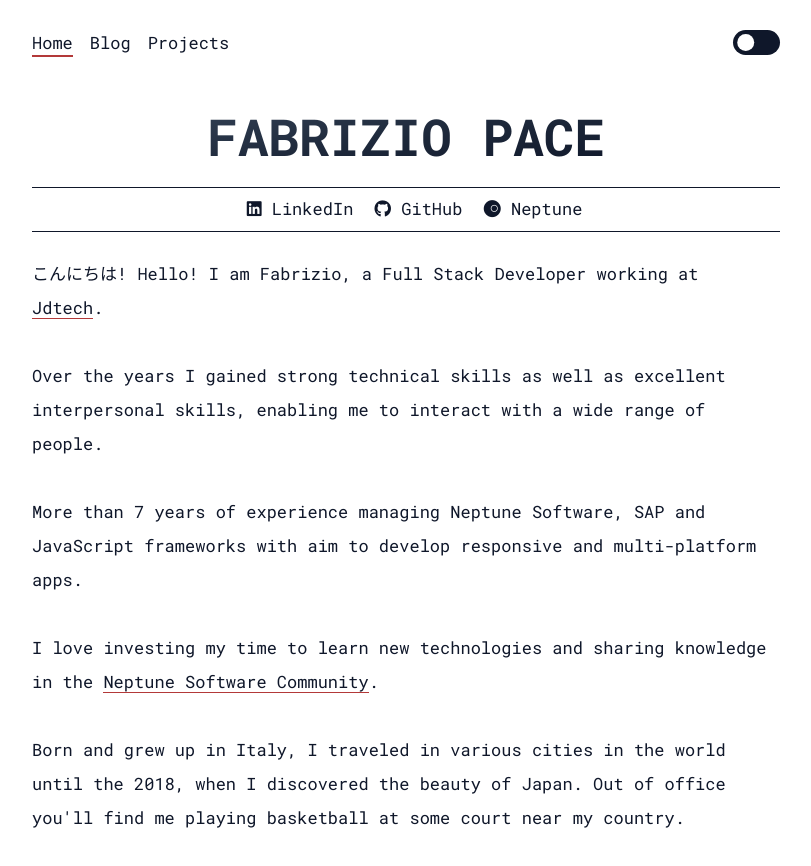
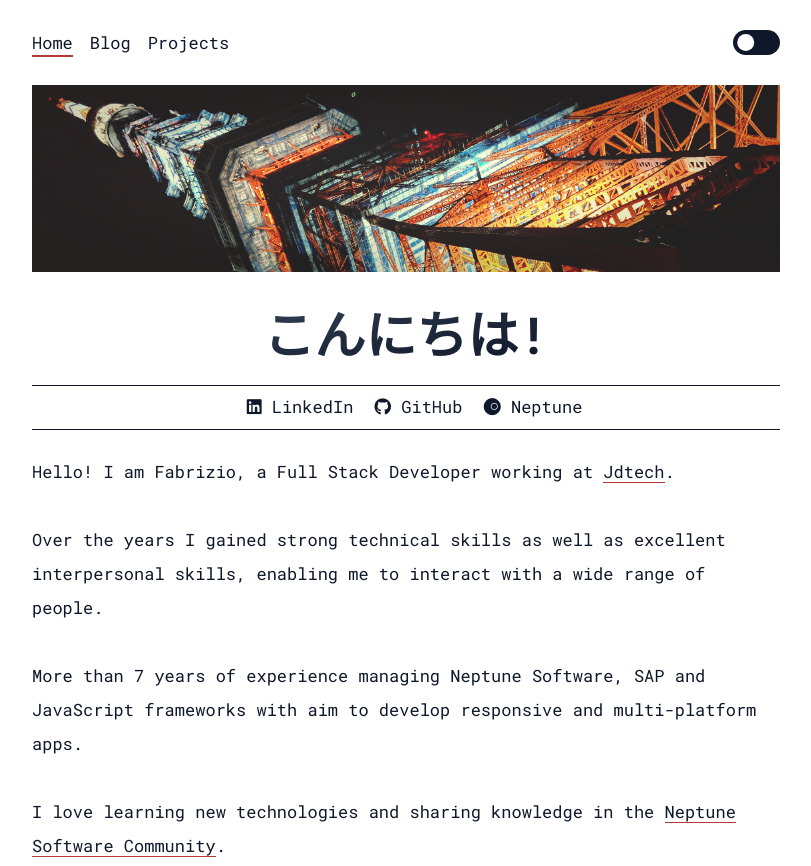
Before and after one commit to fabriziopace/fabriziopace.dev, an Astro site: page / in a window 1280 px wide. Shown: the top 866 px of the page, without its empty margins (234-1045 px from the left). Built offline with nearby package versions, Linux system fonts and the light colour scheme; Astro itself is replaced by a stand-in of ours.

Commit message:
Tokyo Tower animation

```diff
--- a/src/components/Intro.astro
+++ b/src/components/Intro.astro
@@ -2,6 +2,14 @@
 ---
 
 <section class="mb-8">
+  <div class="effect-slide">
+    <img
+      src="/images/tokyotower.jpg"
+      alt="Tokyo Tower"
+      title="Tokyo Tower"
+      loading="lazy"
+    />
+  </div>
   <div class="mb-6">
     <h1
       class="font-bold uppercase text-center text-4xl md:text-5xl xtracking-tighter py-6 overflow-hidden"
@@ -9,7 +17,7 @@
       <span
         class="bg-gradient-to-br from-[#334155] via-[#1e293b] to-[#0f172a] dark:from-primary-main dark:via-primary-main dark:to-primary-main bg-clip-text text-transparent"
       >
-        Fabrizio Pace
+        こんにちは!
       </span>
     </h1>
     <div
@@ -58,11 +66,10 @@
         <span>Neptune</span>
       </a>
     </div>
-    <!-- <p class="text-2xl pb-4">Web Developer. OSS Wizard. Blogger.</p> -->
   </div>
   <div>
     <p class="mb-8">
-      こんにちは! Hello! I am Fabrizio, a Full Stack Developer working at <a
+      Hello! I am Fabrizio, a Full Stack Developer working at <a
         href={"https://jdtech.it"}
         aria-label="Jdtech Website"
         target="_blank">Jdtech</a
@@ -77,19 +84,41 @@
       JavaScript frameworks with aim to develop responsive and multi-platform
       apps.
     </p>
-
     <p class="mb-8">
-      I love investing my time to learn new technologies and sharing knowledge
-      in the <a href={"https://community.neptune-software.com"} target="_blank"
-      aria-label="Neptune Software Community"
-        >Neptune Software Community</a
+      I love learning new technologies and sharing knowledge in the <a
+        href={"https://community.neptune-software.com"}
+        target="_blank"
+        aria-label="Neptune Software Community">Neptune Software Community</a
       >.
-    </p>
-
-    <p class="mb-8">
-      Born and grew up in Italy, I traveled in various cities in the world until
-      the 2018, when I discovered the beauty of Japan. Out of office you'll find
-      me playing basketball at some court near my country.
     </p>
   </div>
 </section>
+
+<style>
+  .effect-slide {
+    position: relative;
+    display: inline-block;
+    overflow: hidden;
+  }
+
+  .effect-slide:before {
+    width: 100%;
+    height: 100%;
+    content: "";
+    position: absolute;
+    bottom: 0;
+    left: 0;
+    mix-blend-mode: hue;
+    background: black;
+    animation: slide-right-left 2s linear 1 forwards;
+  }
+
+  @keyframes slide-right-left {
+    0% {
+      width: 100%;
+    }
+    100% {
+      width: 0%;
+    }
+  }
+</style>
```
Also changed, not shown: public/images/tokyotower.jpg (added).
